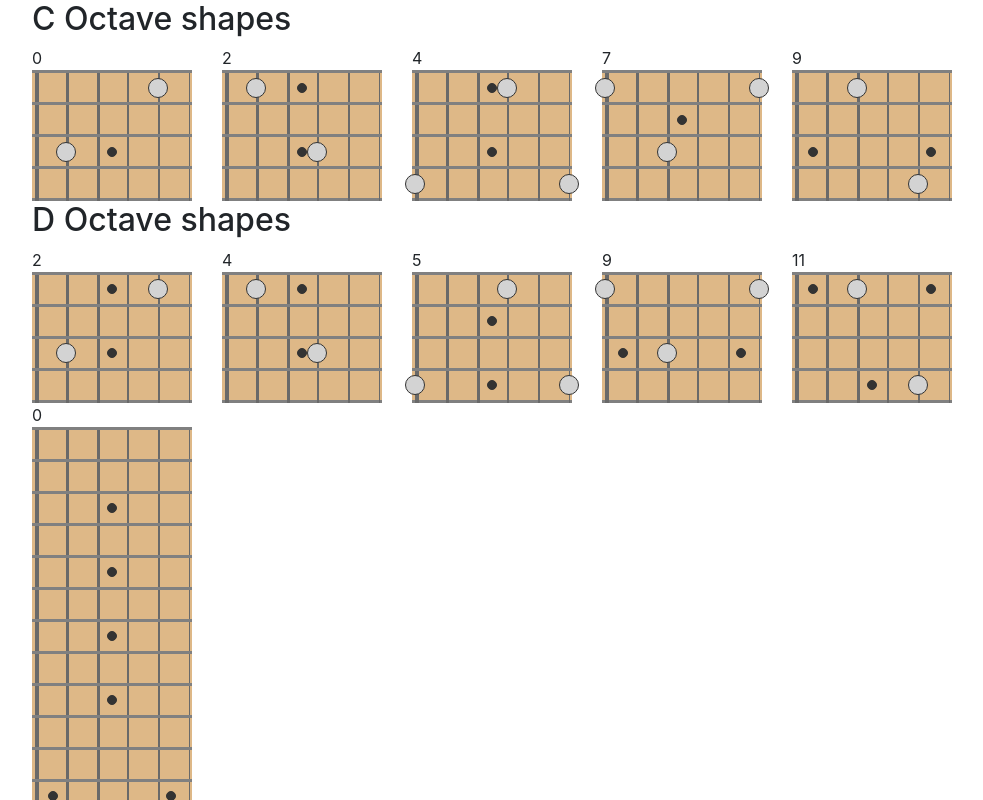
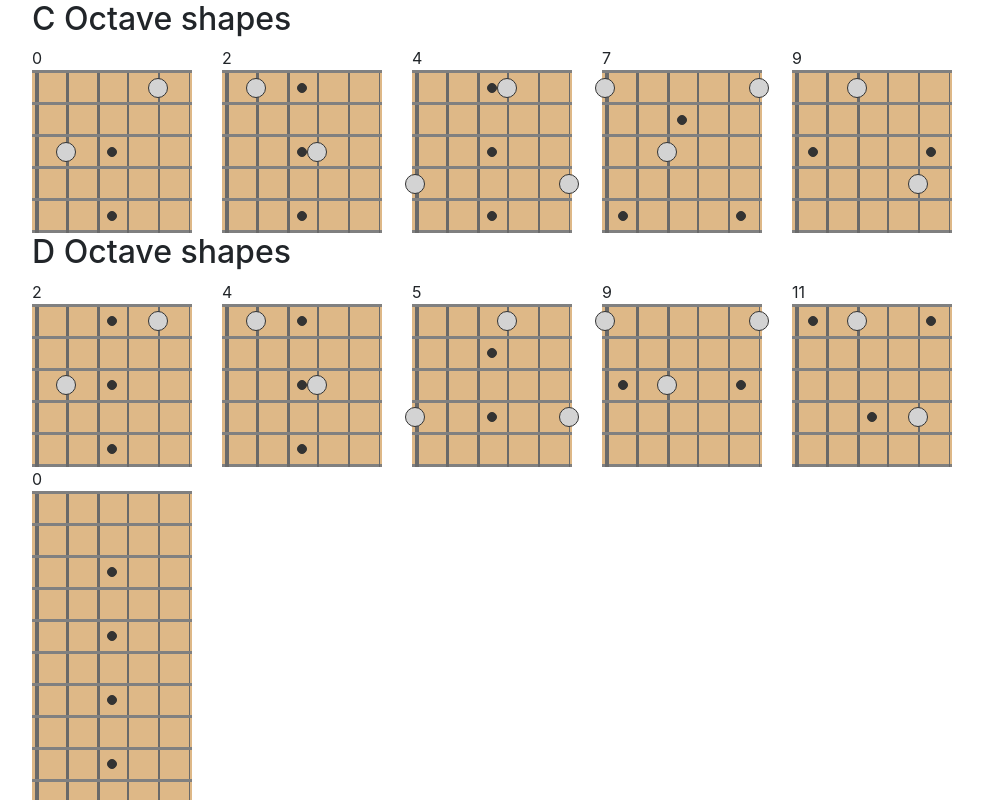
Before and after one commit to sparkoo/guitar-practice, an Angular app: page / in a window 1280 px wide. Shown: the top 800 px of the page, without its empty margins (53-1036 px from the left). Built offline with nearby package versions, Linux system fonts and the light colour scheme.

Commit message:
fix fretboard fret count

```diff
--- a/src/app/fretboard/fretboard.component.ts
+++ b/src/app/fretboard/fretboard.component.ts
@@ -14,7 +14,7 @@ export class FretboardComponent implements OnInit {
   constructor() { }
 
   ngOnInit() {
-    this.loopNumbers = Array(this.shape.frets - 1).fill(1).map((x, i) => i + 1);
+    this.loopNumbers = Array(this.shape.frets).fill(1).map((x, i) => i + 1);
     console.log('drawing shape: ', this.shape);
   }
 
```
